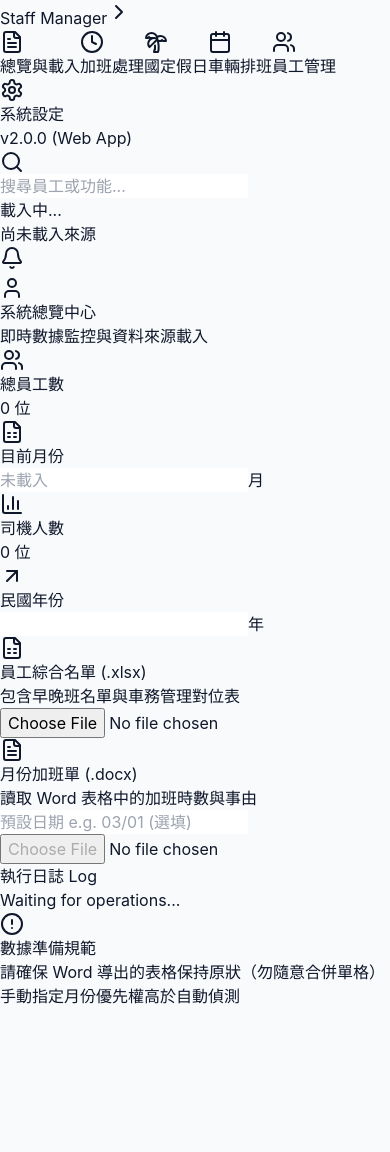
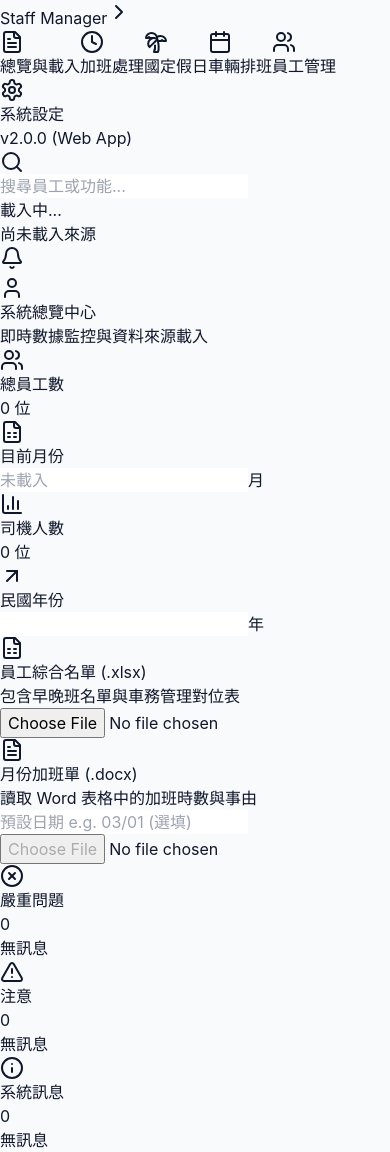
Before and after one commit to AnimeggUnity/StaffManager_PWA, a React (Vite) app: page / in a window 390 px wide. Before the commit the page ends 1008 px from the top, so only its background shows below. Built offline with nearby package versions, Linux system fonts and the light colour scheme.

Commit message:
feat: implement structured logging for parser warnings and update dashboard UI

```diff
--- a/src/lib/algorithms/overtimeParser.ts
+++ b/src/lib/algorithms/overtimeParser.ts
@@ -1,5 +1,5 @@
 import mammoth from 'mammoth';
-import type { StaffData } from '../../types';
+import type { StaffData, LogMessage } from '../../types';
 
 // 中文月份對應
 const CHINESE_MONTHS: Record<string, number> = {
@@ -24,7 +24,7 @@ export async function parseOvertimeWord(
   buffer: ArrayBuffer,
   staffData: StaffData,
   defaultDate?: string
-): Promise<{ data: StaffData; warnings: string[]; month: string | null }> {
+): Promise<{ data: StaffData; warnings: LogMessage[]; month: string | null }> {
 
   // 0. 初始化
   Object.keys(staffData.people).forEach(id => {
@@ -38,7 +38,7 @@ export async function parseOvertimeWord(
   const result = await mammoth.extractRawText(options);
   const lines = result.value.split('\n').map(l => l.trim().replace(/\u3000/g, ''));
 
-  const warnings: string[] = [];
+  const warnings: LogMessage[] = [];
   let currentDate: string | null = defaultDate || null;
   let detectedMonth: string | null = null;
 
@@ -105,8 +105,8 @@ export async function parseOvertimeWord(
       if (line.includes(shortName)) {
         const fullNames = nameIndex[shortName];
         if (fullNames.length > 1) {
-          const skipMsg = `⚠️ 警告：偵測到撞名「${shortName}」可能為 ${fullNames.join('、')}，已跳過此行匹配`;
-          if (!warnings.includes(skipMsg)) warnings.push(skipMsg);
+          const skipMsg = `撞名「${shortName}」可能為 ${fullNames.join('、')}，已跳過此行`;
+          if (!warnings.some(w => w.text === skipMsg)) warnings.push({ level: 'error', text: skipMsg });
         } else {
           matchedFullNames.push(fullNames[0]);
         }
@@ -134,14 +134,12 @@ export async function parseOvertimeWord(
       } else if (isLate) {
         sh = "08"; eh = "12";
       } else if (isEarly && !isLocationA) {
-        // 早班非A點排除
-        const skipMsg = `[排除] 早班人員 ${name} 於「${targetReason}」不計加班`;
-        if (!warnings.includes(skipMsg)) warnings.push(skipMsg);
+        const skipMsg = `早班 ${name} 於「${targetReason}」不計加班，已排除`;
+        if (!warnings.some(w => w.text === skipMsg)) warnings.push({ level: 'warning', text: skipMsg });
         return;
       } else {
-        // 非名單人員警告
-        const skipMsg = `[排除] 人員 ${name} 不在早晚班名單中，跳過其於「${targetReason}」之記錄`;
-        if (!warnings.includes(skipMsg)) warnings.push(skipMsg);
+        const skipMsg = `${name} 不在早晚班名單，跳過「${targetReason}」`;
+        if (!warnings.some(w => w.text === skipMsg)) warnings.push({ level: 'warning', text: skipMsg });
         return;
       }
 
@@ -154,7 +152,7 @@ export async function parseOvertimeWord(
 
         if (dailySeen[currentDate][name].length > 0) {
           const conflictReason = dailySeen[currentDate][name][0];
-          warnings.push(`⚠️ 警告：${name} 於 ${currentDate} 重複排班：${conflictReason} 與 ${targetReason}`);
+          warnings.push({ level: 'error', text: `${name} 於 ${currentDate} 重複排班：${conflictReason} 與 ${targetReason}` });
         }
         dailySeen[currentDate][name].push(targetReason);
 
--- a/src/pages/Dashboard.tsx
+++ b/src/pages/Dashboard.tsx
@@ -8,77 +8,52 @@ import {
   FileText,
   Trash2,
   BarChart3,
-  RefreshCcw
+  RefreshCcw,
+  XCircle,
+  AlertTriangle,
+  Info,
 } from 'lucide-react';
 import { useStaffStore } from '../store/useStaffStore';
 import { parseStaffExcel } from '../lib/algorithms/ExcelLoader';
 import { parseOvertimeWord } from '../lib/algorithms/overtimeParser';
 import { cn } from '../lib/utils';
+import type { LogMessage } from '../types';
 
 export function Dashboard() {
   const { staffData, config, isLoading, setStaffData, setYear, setMonth, clearData, clearAllRecords } = useStaffStore();
 
   const [isProcessing, setIsProcessing] = useState(false);
-  const [messages, setMessages] = useState<string[]>([]);
+  const [messages, setMessages] = useState<LogMessage[]>([]);
   const [defaultDate, setDefaultDate] = useState('');
 
   const staffInputRef = useRef<HTMLInputElement>(null);
   const wordInputRef = useRef<HTMLInputElement>(null);
 
+  const addMsg = (level: LogMessage['level'], text: string) =>
+    setMessages(prev => [...prev, { level, text }]);
+
   const stats = [
-    {
-      label: '總員工數',
-      value: staffData ? Object.keys(staffData.people).length : 0,
-      unit: '位',
-      icon: Users,
-      color: 'text-blue-600',
-      bg: 'bg-blue-50'
-    },
-    {
-      label: '目前月份',
-      value: staffData?.month || '未載入',
-      unit: '月',
-      icon: FileSpreadsheet,
-      color: 'text-emerald-600',
-      bg: 'bg-emerald-50'
-    },
-    {
-      label: '司機人數',
-      value: staffData ? Object.keys(staffData.drivers || {}).length : 0,
-      unit: '位',
-      icon: BarChart3,
-      color: 'text-indigo-600',
-      bg: 'bg-indigo-50'
-    },
-    {
-      label: '民國年份',
-      value: config?.roc_year || '---',
-      unit: '年',
-      icon: ArrowUpRight,
-      color: 'text-purple-600',
-      bg: 'bg-purple-50'
-    },
+    { label: '總員工數', value: staffData ? Object.keys(staffData.people).length : 0, unit: '位', icon: Users, color: 'text-blue-600', bg: 'bg-blue-50' },
+    { label: '目前月份', value: staffData?.month || '未載入', unit: '月', icon: FileSpreadsheet, color: 'text-emerald-600', bg: 'bg-emerald-50' },
+    { label: '司機人數', value: staffData ? Object.keys(staffData.drivers || {}).length : 0, unit: '位', icon: BarChart3, color: 'text-indigo-600', bg: 'bg-indigo-50' },
+    { label: '民國年份', value: config?.roc_year || '---', unit: '年', icon: ArrowUpRight, color: 'text-purple-600', bg: 'bg-purple-50' },
   ];
 
   const handleStaffUpload = async (e: React.ChangeEvent<HTMLInputElement>) => {
     const file = e.target.files?.[0];
     if (!file) return;
     setIsProcessing(true);
-    setMessages(['正在解析員工名單 Excel...']);
+    setMessages([]);
     try {
       const buffer = await file.arrayBuffer();
       const data = await parseStaffExcel(buffer);
       const { targetMonth } = useStaffStore.getState();
       if (targetMonth) data.month = targetMonth;
       await setStaffData(data);
-      setMessages(prev => [
-        ...prev,
-        ...(data.debugInfo || []),
-        `✓ 成功載入 ${Object.keys(data.people).length} 位員工資料`
-      ]);
+      (data.debugInfo || []).forEach((t: string) => addMsg('info', t));
+      addMsg('info', `成功載入 ${Object.keys(data.people).length} 位員工資料`);
     } catch (err: unknown) {
-      const errorMsg = err instanceof Error ? err.message : String(err);
-      setMessages(prev => [...prev, `✗ 錯誤: ${errorMsg}`]);
+      addMsg('error', err instanceof Error ? err.message : String(err));
       if (staffInputRef.current) staffInputRef.current.value = '';
     } finally {
       setIsProcessing(false);
@@ -89,20 +64,16 @@ export function Dashboard() {
     const file = e.target.files?.[0];
     if (!file || !staffData) return;
     setIsProcessing(true);
-    setMessages(prev => [...prev, `正在解析 Word 加班單: ${file.name}...`]);
+    setMessages(prev => [...prev.filter(m => m.level === 'info')]);
     try {
       const buffer = await file.arrayBuffer();
       const { data, warnings, month } = await parseOvertimeWord(buffer, staffData, defaultDate || undefined);
       if (month) data.month = month;
       await setStaffData(data);
-      setMessages(prev => [
-        ...prev,
-        `✓ 解析完成！${month ? `(偵測到月份: ${month}月)` : ''}`,
-        ...warnings.map(w => `⚠ ${w}`)
-      ]);
+      addMsg('info', `解析完成${month ? `，偵測到月份：${month} 月` : ''}`);
+      setMessages(prev => [...prev, ...warnings]);
     } catch (err: unknown) {
-      const errorMsg = err instanceof Error ? err.message : String(err);
-      setMessages(prev => [...prev, `✗ Word 解析失敗: ${errorMsg}`]);
+      addMsg('error', `Word 解析失敗：${err instanceof Error ? err.message : String(err)}`);
       if (wordInputRef.current) wordInputRef.current.value = '';
     } finally {
       setIsProcessing(false);
@@ -111,15 +82,15 @@ export function Dashboard() {
 
   const handleFullClear = async () => {
     await clearData();
-    setMessages([]); // 徹底清空日誌
-    setDefaultDate(''); // 重置預設日期
+    setMessages([]);
+    setDefaultDate('');
     if (staffInputRef.current) staffInputRef.current.value = '';
     if (wordInputRef.current) wordInputRef.current.value = '';
   };
 
   const handleClearOvertimeOnly = async () => {
     await clearAllRecords();
-    setMessages(prev => [...prev, '✓ 月份加班紀錄已清空，保留人員名單']);
+    setMessages(prev => [...prev]);
     if (wordInputRef.current) wordInputRef.current.value = '';
   };
 
@@ -133,8 +104,46 @@ export function Dashboard() {
 
   const hasOvertimeData = staffData && Object.values(staffData.people).some(p => p.records.length > 0);
 
+  const errors   = messages.filter(m => m.level === 'error');
+  const warnings = messages.filter(m => m.level === 'warning');
+  const infos    = messages.filter(m => m.level === 'info');
+
+  const logPanels = [
+    {
+      level: 'error' as const,
+      label: '嚴重問題',
+      icon: XCircle,
+      items: errors,
+      header: 'bg-red-600',
+      body: 'bg-red-50 border-red-200',
+      text: 'text-red-800',
+      empty: 'text-red-300',
+    },
+    {
+      level: 'warning' as const,
+      label: '注意',
+      icon: AlertTriangle,
+      items: warnings,
+      header: 'bg-amber-500',
+      body: 'bg-amber-50 border-amber-200',
+      text: 'text-amber-800',
+      empty: 'text-amber-300',
+    },
+    {
+      level: 'info' as const,
+      label: '系統訊息',
+      icon: Info,
+      items: infos,
+      header: 'bg-emerald-600',
+      body: 'bg-emerald-50 border-emerald-200',
+      text: 'text-emerald-800',
+      empty: 'text-emerald-300',
+    },
+  ];
+
   return (
     <div className="space-y-8 animate-in fade-in duration-500">
+      {/* Header */}
       <div className="flex flex-col md:flex-row md:items-end justify-between gap-4">
         <div>
           <h1 className="text-3xl font-black text-slate-900 tracking-tight">系統總覽中心</h1>
@@ -142,19 +151,13 @@ export function Dashboard() {
         </div>
         <div className="flex items-center space-x-3">
           {hasOvertimeData && (
-            <button
-              onClick={handleClearOvertimeOnly}
-              className="flex items-center px-4 py-2 text-amber-600 bg-amber-50 hover:bg-amber-100 rounded-xl text-sm font-bold transition-all border border-amber-100"
-            >
+            <button onClick={handleClearOvertimeOnly} className="flex items-center px-4 py-2 text-amber-600 bg-amber-50 hover:bg-amber-100 rounded-xl text-sm font-bold transition-all border border-amber-100">
               <RefreshCcw className="w-4 h-4 mr-2" />
               僅清空加班單
             </button>
           )}
           {staffData && (
-            <button
-              onClick={handleFullClear}
-              className="flex items-center px-4 py-2 text-red-600 bg-red-50 hover:bg-red-100 rounded-xl text-sm font-bold transition-all border border-red-100"
-            >
+            <button onClick={handleFullClear} className="flex items-center px-4 py-2 text-red-600 bg-red-50 hover:bg-red-100 rounded-xl text-sm font-bold transition-all border border-red-100">
               <Trash2 className="w-4 h-4 mr-2" />
               全部清除
             </button>
@@ -162,7 +165,7 @@ export function Dashboard() {
         </div>
       </div>
 
-      {/* Stats Grid */}
+      {/* Stats */}
       <div className="grid grid-cols-1 md:grid-cols-2 lg:grid-cols-4 gap-6">
         {stats.map((stat, idx) => (
           <div key={idx} className="bg-white p-6 rounded-2xl border border-slate-100 shadow-xl shadow-slate-100/50 flex items-start space-x-4">
@@ -173,23 +176,12 @@ export function Dashboard() {
               <p className="text-xs font-black text-slate-400 uppercase tracking-widest mb-1">{stat.label}</p>
               {stat.label === '民國年份' ? (
                 <div className="flex items-center">
-                  <input
-                    type="number"
-                    value={config?.roc_year || ''}
-                    onChange={(e) => setYear(parseInt(e.target.value) || 0)}
-                    className="text-3xl font-black text-slate-900 bg-transparent border-b-2 border-transparent focus:border-purple-300 outline-none w-20 transition-all"
-                  />
+                  <input type="number" value={config?.roc_year || ''} onChange={(e) => setYear(parseInt(e.target.value) || 0)} className="text-3xl font-black text-slate-900 bg-transparent border-b-2 border-transparent focus:border-purple-300 outline-none w-20 transition-all" />
                   <span className="text-base text-slate-400 font-bold ml-1">{stat.unit}</span>
                 </div>
               ) : stat.label === '目前月份' ? (
                 <div className="flex items-center">
-                  <input
-                    type="text"
-                    value={staffData?.month || ''}
-                    placeholder="未載入"
-                    onChange={(e) => setMonth(e.target.value)}
-                    className="text-3xl font-black text-slate-900 bg-transparent border-b-2 border-transparent focus:border-emerald-300 outline-none w-24 transition-all placeholder:text-slate-300"
-                  />
+                  <input type="text" value={staffData?.month || ''} placeholder="未載入" onChange={(e) => setMonth(e.target.value)} className="text-3xl font-black text-slate-900 bg-transparent border-b-2 border-transparent focus:border-emerald-300 outline-none w-24 transition-all placeholder:text-slate-300" />
                   <span className="text-base text-slate-400 font-bold ml-1">{stat.unit}</span>
                 </div>
               ) : (
@@ -200,123 +192,72 @@ export function Dashboard() {
         ))}
       </div>
 
-      <div className="grid grid-cols-1 lg:grid-cols-12 gap-8 items-start">
-        {/* Left Column: Upload Tools (Span 7) */}
-        <div className="lg:col-span-7 space-y-6">
+      {/* Upload Cards */}
       <div className="grid grid-cols-1 md:grid-cols-2 gap-6">
         {/* Excel Upload */}
-            <div className={cn(
-              "p-6 rounded-3xl border-2 border-dashed transition-all relative overflow-hidden group bg-white",
-              staffData ? "border-emerald-200" : "border-slate-200 hover:border-blue-400"
-            )}>
+        <div className={cn("p-6 rounded-3xl border-2 border-dashed transition-all relative overflow-hidden group bg-white", staffData ? "border-emerald-200" : "border-slate-200 hover:border-blue-400")}>
           <div className="flex items-center justify-between mb-6">
-                <div className="p-3 bg-blue-50 rounded-xl">
-                  <FileSpreadsheet className="w-6 h-6 text-blue-600" />
-                </div>
+            <div className="p-3 bg-blue-50 rounded-xl"><FileSpreadsheet className="w-6 h-6 text-blue-600" /></div>
             {staffData && <CheckCircle2 className="w-6 h-6 text-emerald-500" />}
           </div>
           <h3 className="text-lg font-black text-slate-800">員工綜合名單 (.xlsx)</h3>
           <p className="text-sm text-slate-400 font-medium mb-6 leading-relaxed">包含早晚班名單與車務管理對位表</p>
-
-              <div className="space-y-4">
-                <input
-                  type="file"
-                  ref={staffInputRef}
-                  accept=".xlsx"
-                  onChange={handleStaffUpload}
-                  className="w-full text-sm text-slate-500 file:mr-4 file:py-2.5 file:px-6 file:rounded-xl file:border-0 file:text-sm file:font-black file:bg-blue-600 file:text-white hover:file:bg-blue-700 cursor-pointer"
-                />
-              </div>
+          <input type="file" ref={staffInputRef} accept=".xlsx" onChange={handleStaffUpload} className="w-full text-sm text-slate-500 file:mr-4 file:py-2.5 file:px-6 file:rounded-xl file:border-0 file:text-sm file:font-black file:bg-blue-600 file:text-white hover:file:bg-blue-700 cursor-pointer" />
         </div>
 
         {/* Word Upload */}
-            <div className={cn(
-              "p-6 rounded-3xl border-2 border-dashed transition-all bg-white",
-              !staffData ? "border-slate-100 opacity-60 grayscale" : "border-emerald-200 hover:border-emerald-400"
-            )}>
+        <div className={cn("p-6 rounded-3xl border-2 border-dashed transition-all bg-white", !staffData ? "border-slate-100 opacity-60 grayscale" : "border-emerald-200 hover:border-emerald-400")}>
           <div className="flex items-center justify-between mb-6">
-                <div className="p-3 bg-emerald-50 rounded-xl">
-                  <FileText className="w-6 h-6 text-emerald-600" />
-                </div>
+            <div className="p-3 bg-emerald-50 rounded-xl"><FileText className="w-6 h-6 text-emerald-600" /></div>
+            {isProcessing && <div className="w-5 h-5 border-2 border-emerald-500 border-t-transparent rounded-full animate-spin" />}
           </div>
           <h3 className="text-lg font-black text-slate-800">月份加班單 (.docx)</h3>
           <p className="text-sm text-slate-400 font-medium mb-6 leading-relaxed">讀取 Word 表格中的加班時數與事由</p>
-
           <div className="space-y-4">
-                <input
-                  type="text"
-                  placeholder="預設日期 e.g. 03/01 (選填)"
-                  value={defaultDate}
-                  onChange={(e) => setDefaultDate(e.target.value)}
-                  className="w-full text-sm bg-slate-50 border border-slate-100 rounded-xl px-4 py-3 focus:ring-4 focus:ring-emerald-100 outline-none transition-all placeholder:text-slate-300 font-bold"
-                />
-                <input
-                  type="file"
-                  ref={wordInputRef}
-                  disabled={!staffData}
-                  accept=".docx"
-                  onChange={handleWordUpload}
-                  className="w-full text-sm text-slate-500 file:mr-4 file:py-2.5 file:px-6 file:rounded-xl file:border-0 file:text-sm file:font-black file:bg-emerald-600 file:text-white hover:file:bg-emerald-700 disabled:bg-slate-200 cursor-pointer"
-                />
-              </div>
+            <input type="text" placeholder="預設日期 e.g. 03/01 (選填)" value={defaultDate} onChange={(e) => setDefaultDate(e.target.value)} className="w-full text-sm bg-slate-50 border border-slate-100 rounded-xl px-4 py-3 focus:ring-4 focus:ring-emerald-100 outline-none transition-all placeholder:text-slate-300 font-bold" />
+            <input type="file" ref={wordInputRef} disabled={!staffData} accept=".docx" onChange={handleWordUpload} className="w-full text-sm text-slate-500 file:mr-4 file:py-2.5 file:px-6 file:rounded-xl file:border-0 file:text-sm file:font-black file:bg-emerald-600 file:text-white hover:file:bg-emerald-700 disabled:opacity-50 cursor-pointer" />
           </div>
         </div>
       </div>
 
-        {/* Right Column: Log & Tips (Span 5) */}
-        <div className="lg:col-span-5 space-y-6">
-          {/* System Log */}
-          <div className="bg-slate-900 rounded-3xl p-6 shadow-2xl">
-            <div className="flex items-center justify-between mb-4">
-              <h3 className="text-xs font-black text-slate-400 uppercase tracking-widest flex items-center">
-                <div className={cn("w-2 h-2 rounded-full mr-2", isProcessing ? "bg-blue-500 animate-pulse" : "bg-emerald-500")}></div>
-                執行日誌 Log
-              </h3>
-              {messages.length > 0 && (
-                <button onClick={() => setMessages([])} className="text-[10px] text-slate-600 hover:text-slate-400 underline">清除日誌</button>
-              )}
+      {/* Three-Column Log */}
+      <div className="grid grid-cols-1 md:grid-cols-3 gap-4">
+        {logPanels.map(panel => (
+          <div key={panel.level} className={cn("rounded-2xl border overflow-hidden", panel.body)}>
+            {/* Panel Header */}
+            <div className={cn("flex items-center justify-between px-4 py-3", panel.header)}>
+              <div className="flex items-center space-x-2">
+                <panel.icon className="w-4 h-4 text-white" />
+                <span className="text-sm font-black text-white">{panel.label}</span>
               </div>
-
-            <div className="space-y-2 h-[260px] overflow-y-auto pr-2 custom-scrollbar">
-              {messages.length === 0 ? (
-                <p className="text-slate-700 italic text-sm py-20 text-center uppercase tracking-tighter">Waiting for operations...</p>
+              <span className="text-xs font-black text-white/80 bg-white/20 px-2 py-0.5 rounded-full">
+                {panel.items.length}
+              </span>
+            </div>
+            {/* Panel Body */}
+            <div className="p-3 h-48 overflow-y-auto space-y-1.5">
+              {panel.items.length === 0 ? (
+                <p className={cn("text-xs italic text-center mt-16", panel.empty)}>無訊息</p>
               ) : (
-                messages.map((msg, i) => (
-                  <div key={i} className="flex items-start group">
-                    <span className="text-[10px] text-slate-700 mr-2 mt-1 font-mono">[{new Date().toLocaleTimeString('zh-TW', {hour12: false})}]</span>
-                    <p className={cn(
-                      "text-sm font-medium leading-relaxed",
-                      msg.startsWith('✓') ? "text-emerald-400" :
-                      msg.startsWith('✗') ? "text-red-400" :
-                      msg.startsWith('⚠') ? "text-amber-400" : "text-slate-300"
-                    )}>
-                      {msg}
-                    </p>
+                panel.items.map((msg, i) => (
+                  <div key={i} className={cn("text-xs font-medium leading-relaxed px-2 py-1.5 rounded-lg bg-white/60", panel.text)}>
+                    {msg.text}
                   </div>
                 ))
               )}
             </div>
           </div>
+        ))}
+      </div>
 
-          {/* Quick Tips */}
-          <div className="bg-white p-6 rounded-3xl border border-slate-100 shadow-xl shadow-slate-100/50">
-            <h3 className="text-lg font-black text-slate-800 mb-4 flex items-center">
-              <AlertCircle className="w-5 h-5 mr-2 text-indigo-500" />
-              數據準備規範
-            </h3>
-            <div className="space-y-4">
-              <div className="p-3 bg-slate-50 rounded-2xl flex items-center">
-                <span className="w-1.5 h-1.5 rounded-full bg-indigo-400 mr-3 shrink-0"></span>
-                <p className="text-xs text-slate-600 font-bold">請確保 Word 導出的表格保持原狀（勿隨意合併單格）</p>
+      {/* Clear log button */}
+      {messages.length > 0 && (
+        <div className="flex justify-end">
+          <button onClick={() => setMessages([])} className="text-xs text-slate-400 hover:text-slate-600 underline transition-colors">
+            清除所有訊息
+          </button>
         </div>
-              <div className="p-3 bg-slate-50 rounded-2xl flex items-center">
-                <span className="w-1.5 h-1.5 rounded-full bg-indigo-400 mr-3 shrink-0"></span>
-                <p className="text-xs text-slate-600 font-bold">手動指定月份優先權高於自動偵測</p>
-              </div>
-            </div>
-          </div>
-        </div>
-      </div>
+      )}
     </div>
   );
 }
--- a/src/types/index.ts
+++ b/src/types/index.ts
@@ -1,3 +1,8 @@
+export interface LogMessage {
+  level: 'error' | 'warning' | 'info';
+  text: string;
+}
+
 export interface TimeRecord {
   date: string; // "MM/DD" 格式
   reason: string;
```
Lines whose indentation alone changed are shown as unchanged.
